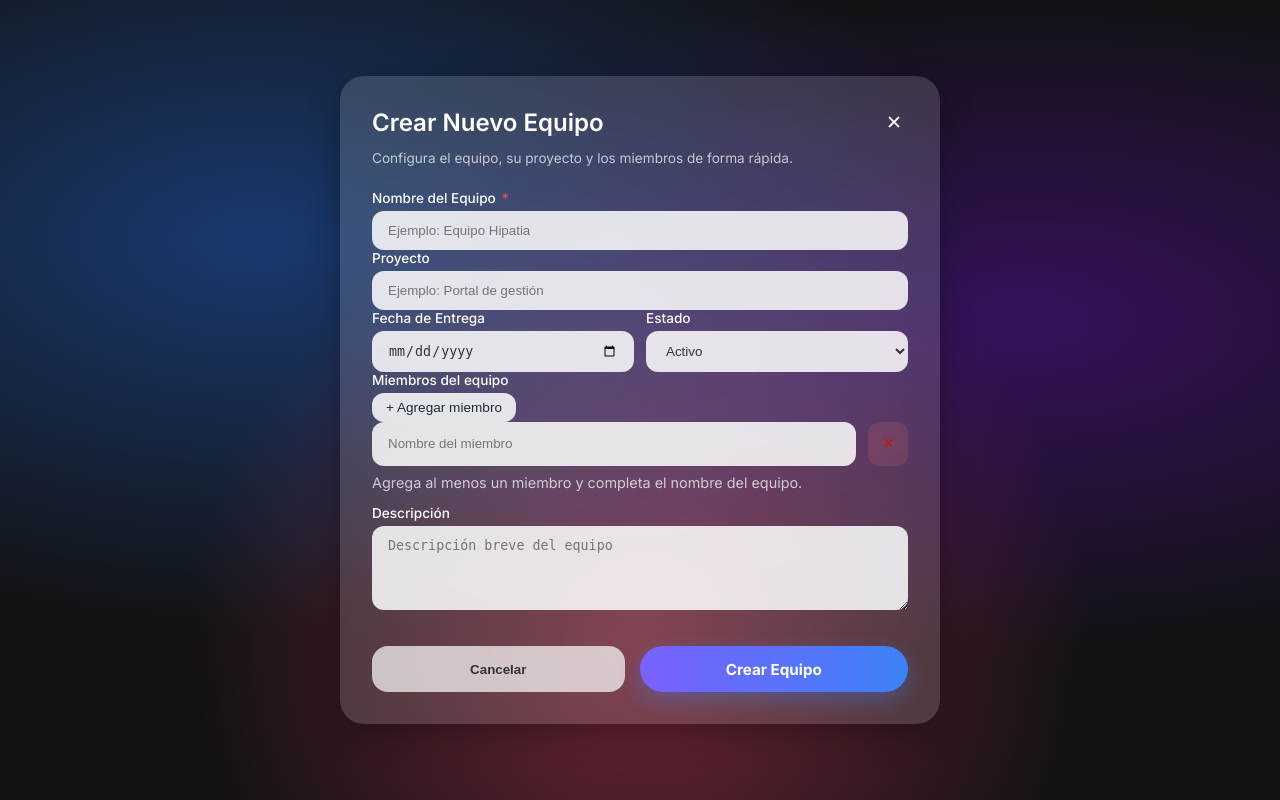
After one commit to JoacoBaldo/Sistema_de_gestion_educativa, a Flask app: page /equipos/crear in a window 1280 px wide. The commit adds this page. Run offline with Flask 3, Linux system fonts and the light colour scheme.

Commit message:
Añade formulario para crear equipos y elimina errores

```diff
--- a/frontend/app.py
+++ b/frontend/app.py
@@ -4,6 +4,7 @@ app = Flask(__name__)
 
 CLASSES = []
 SHARES = []
+TEAMS = []
 
 
 @app.route("/")
@@ -13,6 +14,10 @@ def classrooms():
 @app.route("/aulas/crear")
 def crear_aula():
     return render_template("main/forms/crear_aula.html")
+
+@app.route("/equipos/crear")
+def crear_equipo():
+    return render_template("main/forms/crear_equipo.html")
 
 @app.route("/clases/compartir")
 def compartir_clase():
@@ -31,6 +36,19 @@ def clases_post():
         "h_fin": request.form.get("h_fin", "").strip(),
     }
     CLASSES.append(data)
+    return redirect("/")
+
+@app.route("/equipos", methods=["POST"])
+def equipos_post():
+    data = {
+        "nombre_equipo": request.form.get("nombre_equipo", "").strip(),
+        "proyecto": request.form.get("proyecto", "").strip(),
+        "fecha_entrega": request.form.get("fecha_entrega", "").strip(),
+        "estado": request.form.get("estado", "").strip(),
+        "miembros": request.form.getlist("miembros"),
+        "descripcion": request.form.get("descripcion", "").strip(),
+    }
+    TEAMS.append(data)
     return redirect("/")
 
 @app.route("/clases/compartir", methods=["POST"])
--- /dev/null
+++ b/frontend/static/JS/crear_equipo.js
@@ -0,0 +1,82 @@
+(() => {
+  const backBtns = document.querySelectorAll('[data-action="back"]');
+  backBtns.forEach((btn) => {
+    btn.addEventListener("click", () => window.history.back());
+  });
+
+  const form = document.getElementById("formEquipo");
+  const miembrosList = document.getElementById("miembros-list");
+  const btnAddMember = document.getElementById("btn-add-member");
+  const btnGuardar = document.getElementById("btnGuardarEquipo");
+
+  if (!form) return;
+
+  function createMemberRow(value = "") {
+    const row = document.createElement("div");
+    row.className = "member-row";
+
+    const input = document.createElement("input");
+    input.type = "text";
+    input.name = "miembros";
+    input.className = "glass-input";
+    input.placeholder = "Nombre del miembro";
+    input.value = value;
+    input.required = true;
+
+    const remove = document.createElement("button");
+    remove.type = "button";
+    remove.className = "btn-remove-member";
+    remove.textContent = "✕";
+    remove.setAttribute("aria-label", "Eliminar miembro");
+    remove.addEventListener("click", () => removeMemberRow(row));
+
+    row.appendChild(input);
+    row.appendChild(remove);
+
+    return row;
+  }
+
+  function removeMemberRow(row) {
+    if (!row || !miembrosList) return;
+    if (miembrosList.children.length === 1) {
+      const input = row.querySelector("input");
+      if (input) input.value = "";
+      return;
+    }
+    miembrosList.removeChild(row);
+  }
+
+  function addMemberRow(value = "") {
+    const row = createMemberRow(value);
+    miembrosList.appendChild(row);
+    row.querySelector("input")?.focus();
+  }
+
+  btnAddMember?.addEventListener("click", () => addMemberRow());
+
+  form.addEventListener("submit", (e) => {
+    const nombreEquipo = document.getElementById("nombre_equipo")?.value.trim();
+    const miembros = Array.from(form.querySelectorAll("input[name='miembros']"))
+      .map((input) => input.value.trim())
+      .filter(Boolean);
+
+    if (!nombreEquipo) {
+      e.preventDefault();
+      alert("El nombre del equipo es obligatorio.");
+      document.getElementById("nombre_equipo")?.focus();
+      return;
+    }
+
+    if (miembros.length === 0) {
+      e.preventDefault();
+      alert("Agrega al menos un miembro al equipo.");
+      miembrosList.querySelector("input")?.focus();
+      return;
+    }
+
+    if (btnGuardar) {
+      btnGuardar.innerText = "Creando...";
+      btnGuardar.disabled = true;
+    }
+  });
+})();
--- /dev/null
+++ b/frontend/static/css/crear_equipo.css
@@ -0,0 +1,96 @@
+.glass-page {
+  background-color: #121212;
+  background-image: radial-gradient(
+      at 20% 30%,
+      rgba(37, 117, 252, 0.4) 0px,
+      transparent 50%
+    ),
+    radial-gradient(at 80% 40%, rgba(106, 17, 203, 0.4) 0px, transparent 50%),
+    radial-gradient(at 50% 80%, rgba(255, 65, 108, 0.4) 0px, transparent 50%);
+  background-attachment: fixed;
+  min-height: 100vh;
+  display: flex;
+  align-items: center;
+  justify-content: center;
+  color: #fff;
+  padding: 2rem 1rem;
+}
+
+.member-list {
+  display: flex;
+  flex-direction: column;
+  gap: 0.75rem;
+}
+
+.member-row {
+  display: grid;
+  grid-template-columns: 1fr 40px;
+  gap: 0.75rem;
+  align-items: center;
+}
+
+.member-row input {
+  min-height: 2.75rem;
+}
+
+.btn-add-member {
+  padding: 7px 14px;
+  font-size: 0.85rem;
+  border-radius: var(--radius-sm);
+  background: rgba(255, 255, 255, 0.85);
+  border: none;
+  color: #1f2937;
+  cursor: pointer;
+  transition: transform 0.2s ease, background 0.2s ease;
+}
+
+.btn-add-member:hover {
+  transform: translateY(-1px);
+  background: rgba(255, 255, 255, 0.95);
+}
+
+.btn-remove-member {
+  width: 100%;
+  min-height: 2.75rem;
+  border: none;
+  border-radius: var(--radius-sm);
+  background: rgba(248, 113, 113, 0.16);
+  color: #b91c1c;
+  font-weight: 700;
+  cursor: pointer;
+}
+
+.btn-remove-member:hover {
+  background: rgba(248, 113, 113, 0.25);
+}
+
+.member-hint {
+  margin-top: 0.5rem;
+  color: rgba(255, 255, 255, 0.72);
+  font-size: 0.9rem;
+}
+
+@media (max-width: 540px) {
+  .member-row {
+    grid-template-columns: 1fr;
+  }
+
+  .btn-remove-member {
+    width: auto;
+    padding: 0 12px;
+  }
+}
+
+/* two-column helper for forms */
+.two-cols {
+  display: flex;
+  gap: 12px;
+}
+.two-cols .col {
+  flex: 1 1 0;
+}
+@media (max-width: 560px) {
+  .two-cols {
+    flex-direction: column;
+  }
+}
--- a/frontend/templates/classroom-manage/manageView.html
+++ b/frontend/templates/classroom-manage/manageView.html
@@ -183,7 +183,7 @@
 <script src="{{ url_for('static', filename='JS/classroomManage.js') }}"></script>
 {% if vista == 'students' %}
 <script src="{{ url_for('static', filename='JS/classroomManageStudents.js') }}"></script>
-<script src="{{ url_for('static', filename='JS/studentForm.js') }}"></script>
+<script src="{{ url_for('static', filename='JS/studentform.js') }}"></script>
 {% endif %}
 {% if vista == 'evaluations' %}
 <script src="{{ url_for('static', filename='JS/classroomManageEvaluations.js') }}"></script>
--- /dev/null
+++ b/frontend/templates/main/forms/crear_equipo.html
@@ -0,0 +1,74 @@
+{% extends "base.html" %}
+
+{% block title %}Crear Equipo{% endblock %}
+
+{% block styles %}
+<link rel="stylesheet" href="{{ url_for('static', filename='css/crear_equipo.css') }}">
+{% endblock %}
+
+{% block content %}
+<div class="glass-page">
+    <div class="glass-card">
+        <div class="glass-header">
+            <h3>Crear Nuevo Equipo</h3>
+            <button class="btn-close-custom" type="button" data-action="back" aria-label="Volver">✕</button>
+        </div>
+        <p class="glass-subtitle">Configura el equipo, su proyecto y los miembros de forma rápida.</p>
+
+        <form id="formEquipo" method="POST" action="/equipos">
+            <div class="mb-3">
+                <label class="form-label">Nombre del Equipo <span class="text-danger">*</span></label>
+                <input type="text" id="nombre_equipo" name="nombre_equipo" class="glass-input" placeholder="Ejemplo: Equipo Hipatia" required>
+            </div>
+
+            <div class="mb-3">
+                <label class="form-label">Proyecto</label>
+                <input type="text" id="proyecto" name="proyecto" class="glass-input" placeholder="Ejemplo: Portal de gestión">
+            </div>
+
+            <div class="two-cols mb-3">
+                <div class="col">
+                    <label class="form-label">Fecha de Entrega</label>
+                    <input type="date" id="fecha_entrega" name="fecha_entrega" class="glass-input">
+                </div>
+                <div class="col">
+                    <label class="form-label">Estado</label>
+                    <select id="estado" name="estado" class="glass-input">
+                        <option value="activo" selected>Activo</option>
+                        <option value="en_revision">En revisión</option>
+                        <option value="finalizado">Finalizado</option>
+                    </select>
+                </div>
+            </div>
+
+            <div class="mb-3">
+                <div class="horarios-header">
+                    <label class="form-label mb-0">Miembros del equipo</label>
+                    <button type="button" class="btn-add-member" id="btn-add-member">+ Agregar miembro</button>
+                </div>
+                <div id="miembros-list" class="member-list">
+                    <div class="member-row">
+                        <input type="text" name="miembros" class="glass-input" placeholder="Nombre del miembro" required>
+                        <button type="button" class="btn-remove-member" aria-label="Eliminar miembro">✕</button>
+                    </div>
+                </div>
+                <p class="member-hint">Agrega al menos un miembro y completa el nombre del equipo.</p>
+            </div>
+
+            <div class="mb-3">
+                <label class="form-label">Descripción</label>
+                <textarea id="descripcion" name="descripcion" class="glass-input" rows="4" placeholder="Descripción breve del equipo"></textarea>
+            </div>
+
+            <div class="action-buttons">
+                <button type="button" class="btn-cancelar" data-action="back">Cancelar</button>
+                <button type="submit" class="btn-crear" id="btnGuardarEquipo">Crear Equipo</button>
+            </div>
+        </form>
+    </div>
+</div>
+{% endblock %}
+
+{% block scripts %}
+<script src="{{ url_for('static', filename='JS/crear_equipo.js') }}"></script>
+{% endblock %}
```
Also changed, not shown: frontend/static/css/compartir_clase.css (+14 -0 lines), frontend/static/css/crear_aula.css (+14 -0 lines), frontend/templates/main/forms/compartir_clase.html (+3 -4 lines), frontend/templates/main/forms/crear_aula.html (+9 -10 lines).
